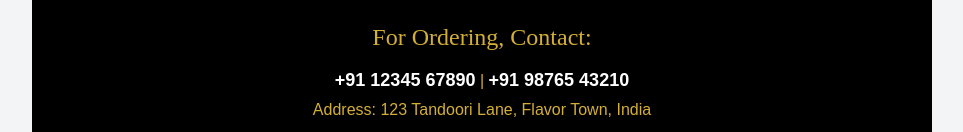
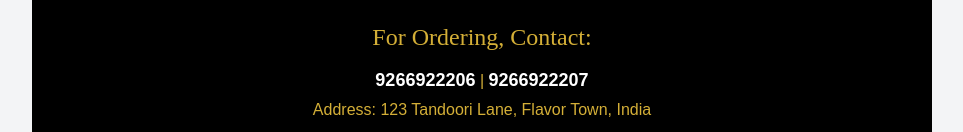
Before and after one commit to tandoorizest/zest_site, a plain HTML site: page menu6.html in a window 1280 px wide. Shown: the part 284-416 px from the top of the page, without its empty margins (158-1121 px from the left). Drawn offline with Linux system fonts and the light colour scheme.

Commit message:
Update menu6.html

```diff
--- a/menu6.html
+++ b/menu6.html
@@ -133,8 +133,8 @@
 
   <div class="top-bar2" style="background-color: #000; color: #d4af37; padding: 15px; text-align: center; border-bottom: 2px solid #d4af37;">
     <h2 style="font-family: 'Times New Roman', serif; font-weight: normal;">For Ordering, Contact:</h2>
-    <a href="https://wa.me/911234567890" style="color: #fff; font-weight: bold; text-decoration: none; font-size: 18px;">+91 12345 67890</a> |
-    <a href="https://wa.me/919876543210" style="color: #fff; font-weight: bold; text-decoration: none; font-size: 18px;">+91 98765 43210</a><br>
+    <a href="https://wa.me/919266922206" style="color: #fff; font-weight: bold; text-decoration: none; font-size: 18px;">9266922206</a> |
+    <a href="https://wa.me/919266922207" style="color: #fff; font-weight: bold; text-decoration: none; font-size: 18px;">9266922207</a><br>
     <p style="margin: 10px 0; font-size: 16px;">Address: 123 Tandoori Lane, Flavor Town, India</p>
     <div class="offer" style="background-color: #d4af37; color: #000; padding: 10px; border-radius: 5px; display: inline-block; font-weight: bold; animation: flash 1s infinite; text-shadow: 1px 1px 2px #fff;">
         🎉 Free Home Delivery within 3 Km with ₹300 min. order! 🎉
```
